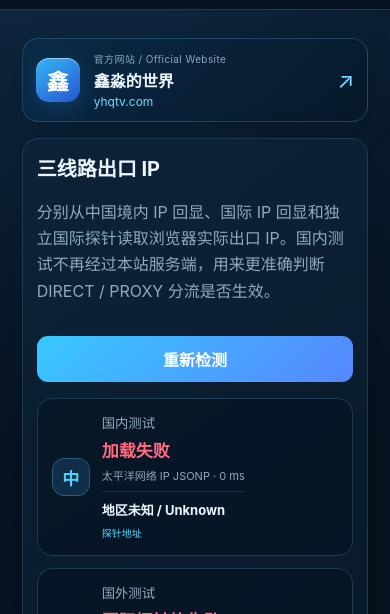
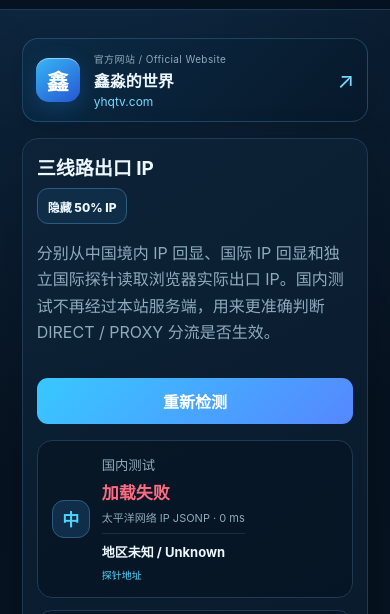
Before and after one commit to yhqtv/xinmiao-network-check, a website: page docs/index.html in a window 390 px wide. Shown: the part 151-765 px from the top of the page. Drawn offline with Linux system fonts and the light colour scheme; no server answers; a script that the page names is missing.

Commit message:
Add files via upload

```diff
--- a/docs/index.html
+++ b/docs/index.html
@@ -50,7 +50,10 @@
 </a>
 <div class="panel egress-panel">
   <div class="section-row">
-   <div><h2>三线路出口 IP</h2><p class="sub">分别从中国境内 IP 回显、国际 IP 回显和独立国际探针读取浏览器实际出口 IP。国内测试不再经过本站服务端，用来更准确判断 DIRECT / PROXY 分流是否生效。</p></div>
+   <div><div class="egress-title-row">
+  <h2>三线路出口 IP</h2>
+  <div class="egress-privacy-action"><button class="btn btn-secondary" id="ipPrivacyBtn" onclick="toggleIpPrivacy()">隐藏 50% IP</button></div>
+</div><p class="sub">分别从中国境内 IP 回显、国际 IP 回显和独立国际探针读取浏览器实际出口 IP。国内测试不再经过本站服务端，用来更准确判断 DIRECT / PROXY 分流是否生效。</p></div>
    <button class="btn" onclick="runEgress()">重新检测</button>
   </div>
   <div class="egress-grid" id="egressGrid">
@@ -65,7 +68,7 @@
  <div class="hero">
   <div><span class="eyebrow">MY PUBLIC IP</span><h1 id="heroIp">检测中…</h1><p id="heroGeo">正在读取网络信息</p></div>
   <div class="hero-actions">
-    <button class="btn btn-secondary" id="ipPrivacyBtn" onclick="toggleIpPrivacy()">隐藏 50% IP</button>
+
     <button class="btn" onclick="runHome()">重新检测</button>
   </div>
  </div>
@@ -176,7 +179,7 @@
 </section>
 
 </main>
-<footer>鑫淼网络检测 · V2.5.4</footer>
+<footer>鑫淼网络检测 · V2.5.5</footer>
 <script src="/config.js"></script><script src="/app.js"></script>
 
 <div class="pwa-sheet" id="pwaSheet" hidden>
--- a/docs/style.css
+++ b/docs/style.css
@@ -195,3 +195,23 @@ table{max-width:100%}
   .main-site-logo{width:44px;height:44px;flex-basis:44px;border-radius:13px}
   .main-site-info strong{font-size:16px}
 }
+
+/* V2.5.5 三线路 IP 隐私按钮 */
+.egress-title-row{
+  display:flex;align-items:center;justify-content:space-between;gap:14px;
+  margin-bottom:10px
+}
+.egress-title-row h1,.egress-title-row h2,.egress-title-row h3{margin:0}
+.egress-privacy-action{margin-left:auto;flex:0 0 auto}
+.egress-privacy-action button{
+  min-height:38px;padding:8px 13px;border-radius:11px;white-space:nowrap
+}
+@media(max-width:600px){
+  .egress-title-row{align-items:center;gap:8px}
+  .egress-title-row h1,.egress-title-row h2,.egress-title-row h3{font-size:19px!important}
+  .egress-privacy-action button{min-height:36px;padding:7px 10px;font-size:12px}
+}
+@media(max-width:390px){
+  .egress-title-row{align-items:flex-start;flex-direction:column}
+  .egress-privacy-action{margin-left:0}
+}
--- a/package.json
+++ b/package.json
@@ -1,6 +1,6 @@
 {
   "name": "xinmiao-network-check",
-  "version": "2.5.4",
+  "version": "2.5.5",
   "private": true,
   "type": "module",
   "scripts": {
--- a/src/index.js
+++ b/src/index.js
@@ -164,7 +164,7 @@ async function handle(req, env){
   const u=new URL(req.url), p=u.pathname;
 
   if(p==="/health"||p==="/api/health")
-    return json({ok:true,service:"XinMiao Network API",version:"2.5.4",frontend:"worker-static-assets"});
+    return json({ok:true,service:"XinMiao Network API",version:"2.5.5",frontend:"worker-static-assets"});
 
   if((p==="/ip"||p==="/api/ip") && req.method==="GET") return json(cfInfo(req));
 
```
Also changed, not shown: README.md.
